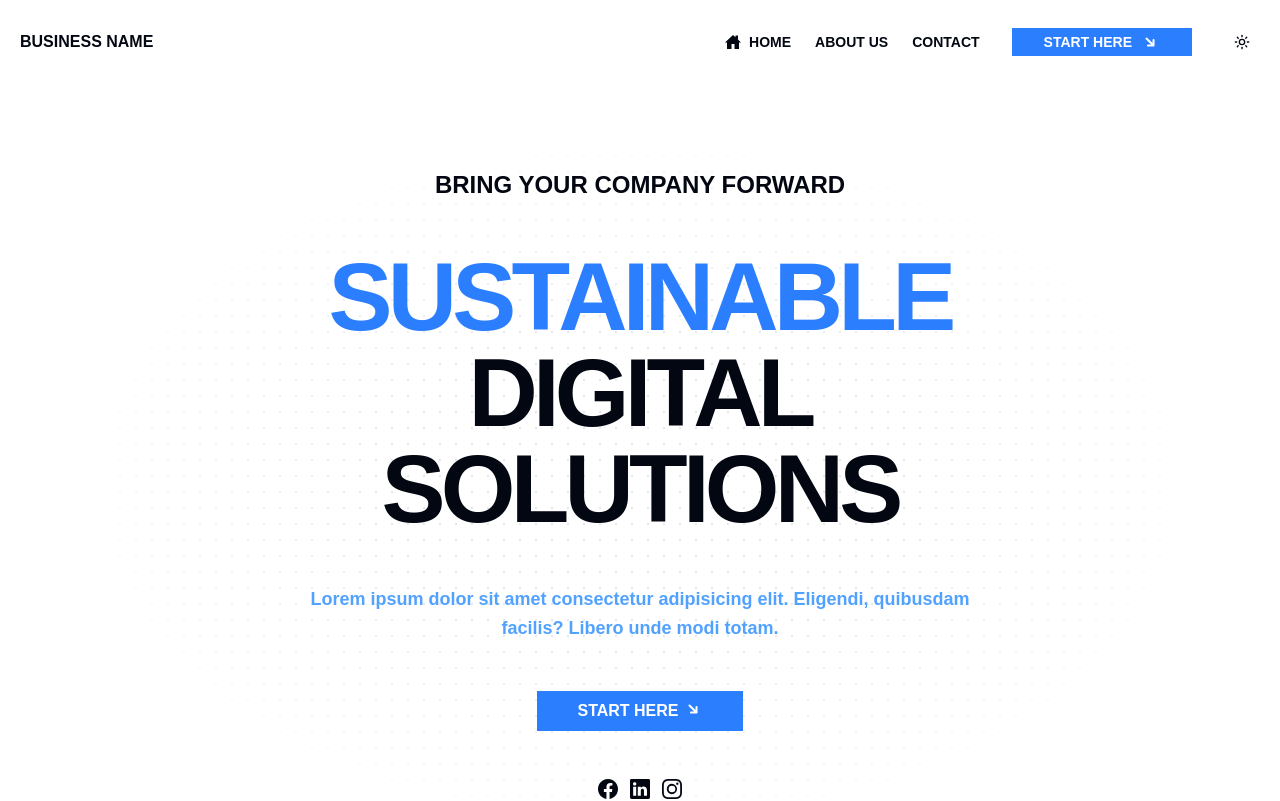
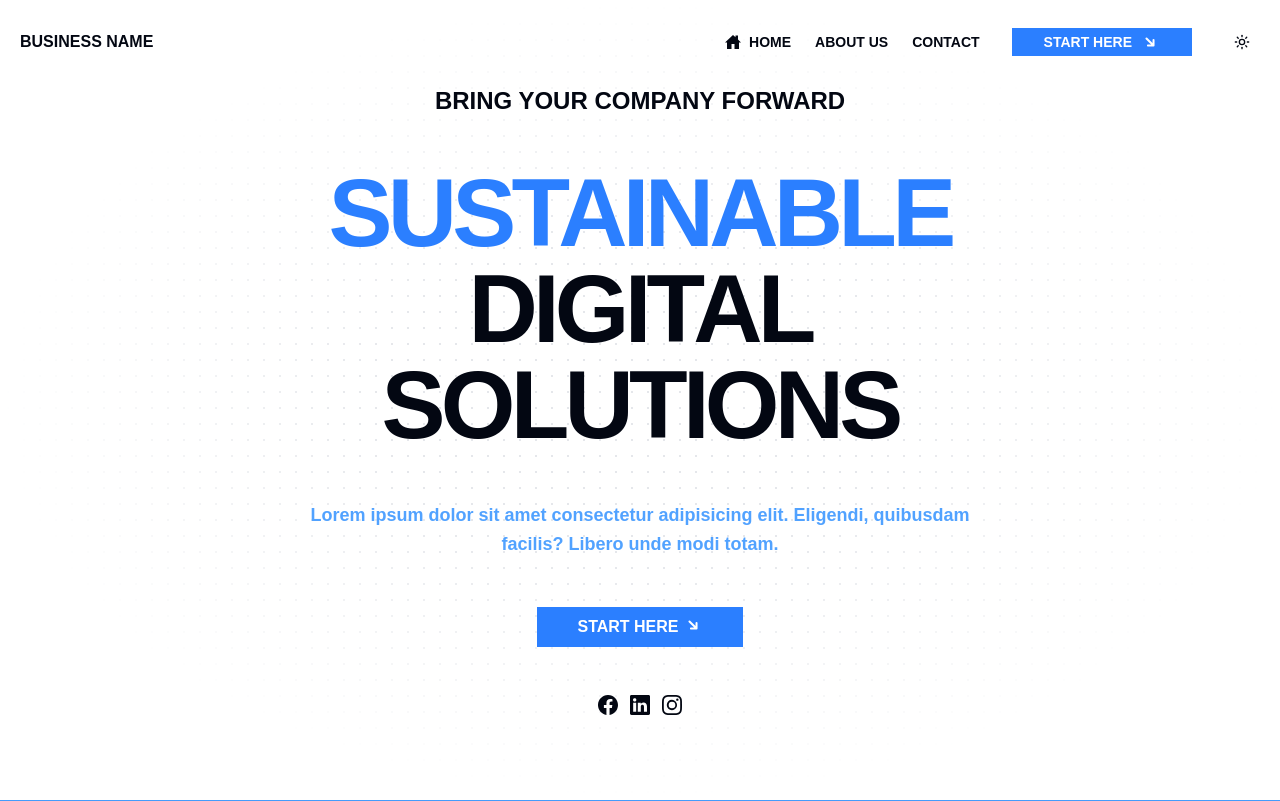
Before and after one commit to joncernero/skemaClient, a Next.js app: page / in a window 1280 px wide. Shown: the top 801 px of the page. Built offline with nearby package versions, Linux system fonts and the light colour scheme.

Commit message:
Fix header and add relative positioning to main wrapper

```diff
--- a/src/app/page.tsx
+++ b/src/app/page.tsx
@@ -13,14 +13,14 @@ export const metadata = {
 export default function Home() {
   return (
     <>
-      <div className="mx-auto w-full max-w-full">
-        <ScrollToTop />
+      <div className="relative w-full">
         <Header />
         <Hero />
         <About />
         <Pricing />
         <Reviews />
         <Footer />
+        <ScrollToTop />
       </div>
     </>
   );
--- a/src/components/Header.tsx
+++ b/src/components/Header.tsx
@@ -26,7 +26,7 @@ const Header: React.FC = () => {
   }, []);
 
   return (
-    <div className="w-full h-auto z-50 py-6 lg:px-10 xl:px-5 relative font-bold">
+    <div className="fixed top-0 w-full h-auto z-50 py-6 lg:px-10 xl:px-5 font-bold">
       {isDesktop ? (
         <nav className="flex max-w-7xl mx-auto justify-between items-center transition-opacity duration-500 animate-slide animate-appear">
           <div className="z-50 flex items-center gap-x-2">
```
